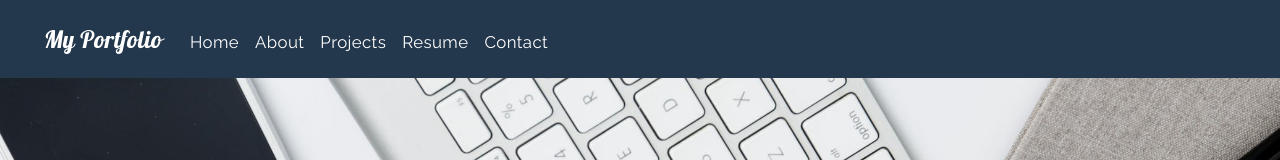
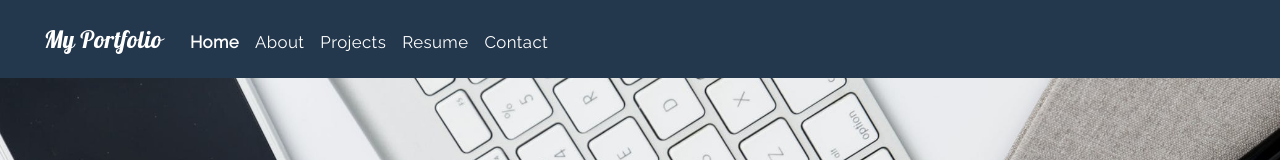
Before and after one commit to OmriGalShen/My-Portfolio, a React (Create React App) app: page / in a window 1280 px wide. Shown: the top 160 px of the page. Built offline with nearby package versions, Linux system fonts and the light colour scheme.

Commit message:
added highlight on current page link

```diff
--- a/src/components/layout/navbar/Navbar.js
+++ b/src/components/layout/navbar/Navbar.js
@@ -1,6 +1,6 @@
 import React, { useState } from "react";
 import "./Navbar.css";
-import { Link } from "react-router-dom";
+import { NavLink, Link } from "react-router-dom";
 import { makeStyles } from "@material-ui/core/styles";
 import AppBar from "@material-ui/core/AppBar";
 import Toolbar from "@material-ui/core/Toolbar";
@@ -29,7 +29,7 @@ const useStyles = makeStyles(theme => ({
   menuItem: {
     fontSize: "1.5em",
     padding: "20px",
-    fontFamily: "Anton"
+    fontFamily: "lobster"
   },
   appbar: {
     background: "#23374d",
@@ -44,6 +44,13 @@ const useStyles = makeStyles(theme => ({
     textTransform: "capitalize",
     fontSize: "1.2em",
     fontFamily: "Raleway"
+  },
+  mainLinkSelected: {
+    fontWeight: "bold"
+  },
+  manuItemSelected: {
+    background: "white",
+    color: "black"
   }
 }));
 
@@ -103,8 +110,10 @@ const Navbar = () => {
                   classes={{ label: classes.label }}
                   key={index}
                   color="inherit"
-                  component={Link}
+                  component={NavLink}
                   to={linkItem.link}
+                  activeClassName={classes.mainLinkSelected}
+                  exact={true}
                 >
                   {linkItem.name}
                 </Button>
@@ -123,10 +132,12 @@ const Navbar = () => {
             <MenuItem
               key={index}
               color="inherit"
-              component={Link}
+              component={NavLink}
               to={linkItem.link}
               className={classes.menuItem}
               onClick={toggleDrawer(false)}
+              activeClassName={classes.manuItemSelected}
+              exact={true}
             >
               {linkItem.name}
             </MenuItem>
```
